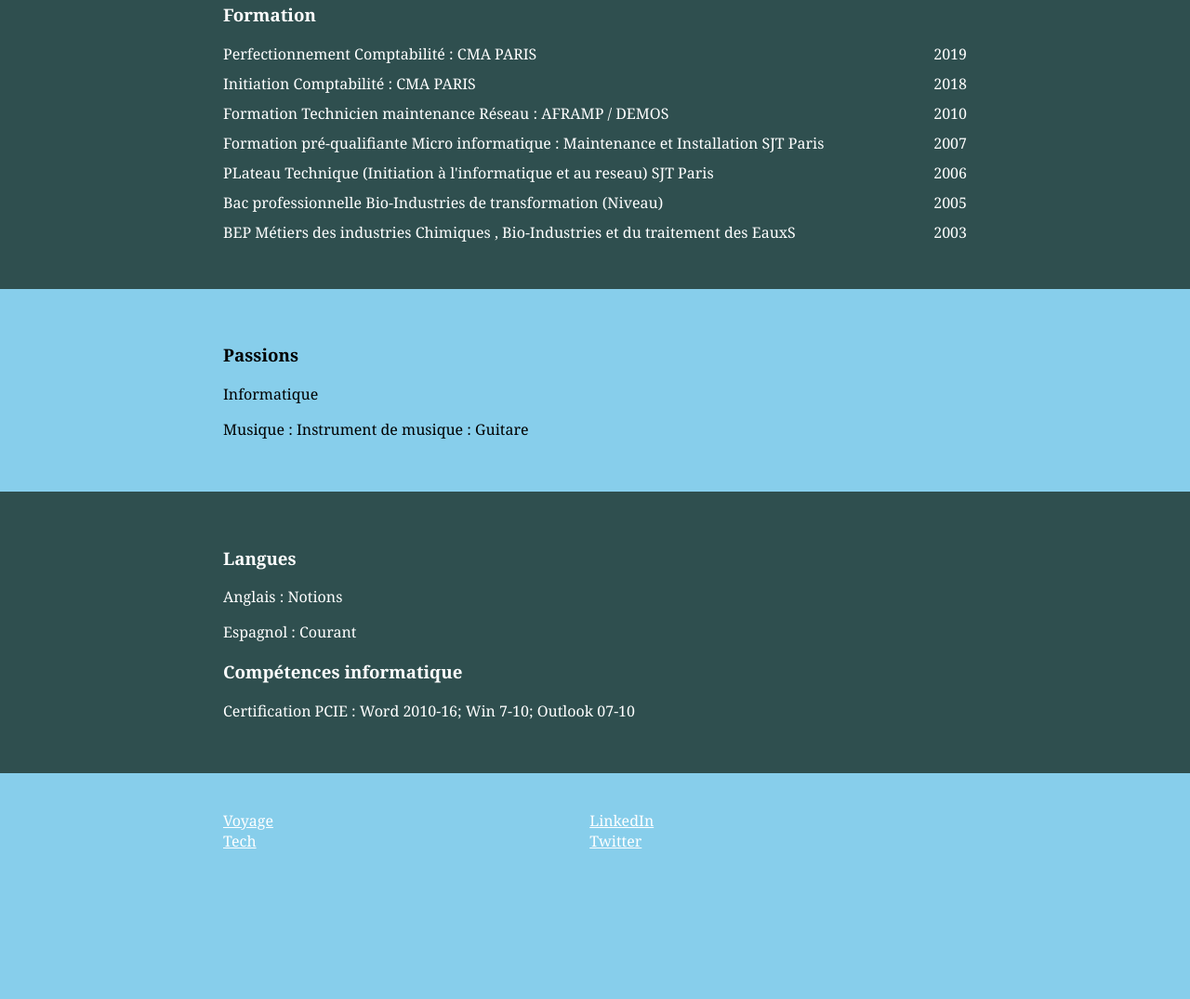
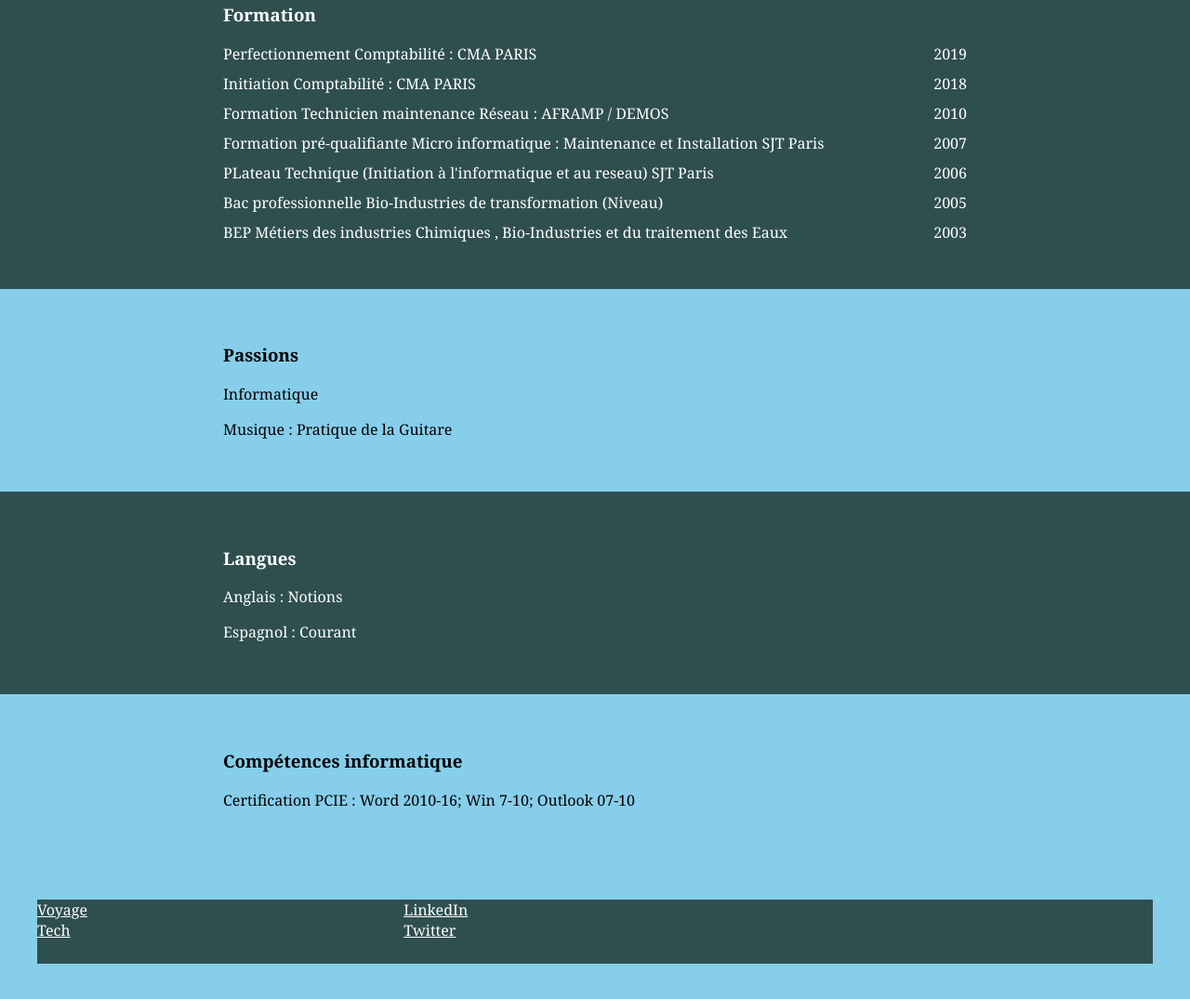
Before and after one commit to LuisEsq75/LuisEsq75.github.io, a plain HTML site: page index.html in a window 1280 px wide. Shown: the part 919-1994 px from the top of the page at 93% size. Before the commit the page ends 1900 px from the top, so only its background shows below. Drawn offline with Linux system fonts and the light colour scheme.

Commit message:
Update index.html

```diff
--- a/index.html
+++ b/index.html
@@ -1,10 +1,12 @@
 <!DOCTYPE html>
 <html>
+
 <head>
-      <meta charset="utf8"  />
+   <meta charset="utf8" />
    <title>Cv de Luis</title>
-      <link rel="stylesheet" href="style.css"   />
+   <link rel="stylesheet" href="style.css" />
 </head>
+
 <body style="background-color: skyblue;">
    <nav class="secondary-block">
       <h2>Luis ESQUIAGOLA</h2>
@@ -13,6 +15,8 @@
          <li><a href="#xp">Experiences</a></li>
          <li><a href="#education">Formations</a></li>
          <li><a href="#divers">Divers</a></li>
+         <li><a href="#langues">Langue</a></li>
+         <li><a href="#competence">Competence Informatique</a></li>
       </ul>
    </nav>
    <header>
@@ -68,20 +72,23 @@
             <li>
                <aside>2010</aside>
                Formation Technicien maintenance Réseau : AFRAMP / DEMOS
-         </li><li>
+            </li>
+            <li>
                <aside>2007</aside>
                Formation pré-qualifiante Micro informatique : Maintenance et Installation
                SJT Paris
-         </li><li>
+            </li>
+            <li>
                <aside>2006</aside>
                PLateau Technique (Initiation à l'informatique et au reseau) SJT Paris
             </li>
             <li>
                <aside>2005</aside>
                Bac professionnelle Bio-Industries de transformation (Niveau)
-         </li><li>
+            </li>
+            <li>
                <aside>2003</aside>
-            BEP Métiers des industries Chimiques , Bio-Industries et du traitement des EauxS
+               BEP Métiers des industries Chimiques , Bio-Industries et du traitement des Eaux
             </li>
          </ul>
       </div>
@@ -90,22 +97,24 @@
       <div class="content">
          <h3>Passions</h3>
          <p>Informatique</p>
-      <p>Musique : Instrument de musique : Guitare</p>
+         <p>Musique : Pratique de la Guitare</p>
       </div>
    </section>
-<section id="divers" class="secondary-block">
+   <section id="langues" class="secondary-block">
       <div class="content">
          <h3>Langues</h3>
          <p>Anglais : Notions</p>
          <p>Espagnol : Courant</p>
+      </div>
+   </section>
+   <section id="competence">
       <div class="content">
          <h3>Compétences informatique</h3>
          <p>Certification PCIE : Word 2010-16; Win 7-10; Outlook 07-10</p>
       </div>
    </section>
-
    <footer>
-   <div class="content">
+      <div class="secondary-block">
          <div class="links">
             <ul>
                <li><a href="http://konexio.eu">Voyage</a></li>
@@ -121,4 +130,5 @@
       </div>
    </footer>
 </body>
+
 </html>
```
Lines whose indentation alone changed are shown as unchanged.
